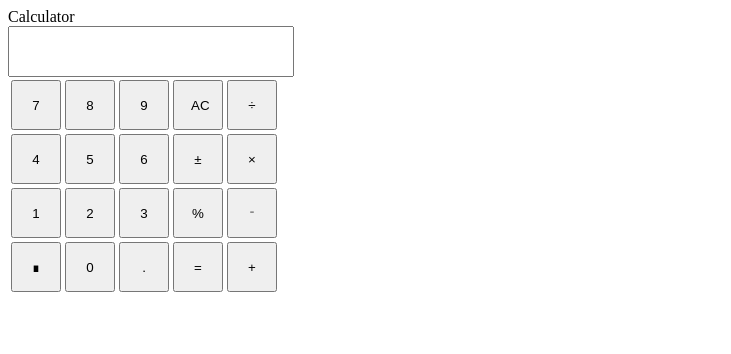
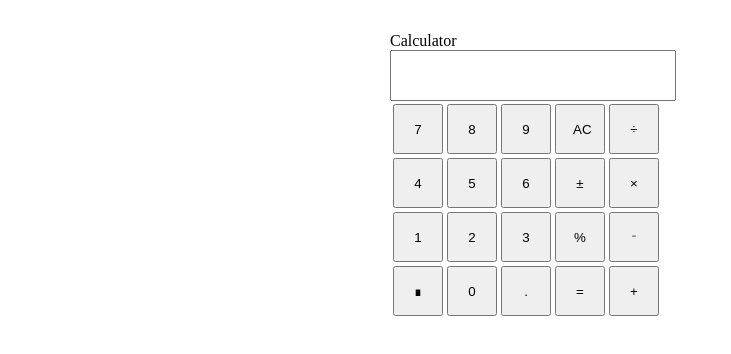
Before and after one commit to osivff/calculator, a plain HTML site: page index.html in a window 1280 px wide. Shown: the whole page, without its empty margins (0-731 px from the left). Drawn offline with Linux system fonts and the light colour scheme.

Commit message:
Center calculator

```diff
--- a/index.html
+++ b/index.html
@@ -7,6 +7,7 @@
     <title>Calculator | Oscar Fitch</title>
 </head>
 <body>
+    <main>
         <label for="text">Calculator</label> <br>
         <input type="text">
         <table>
@@ -39,7 +40,7 @@
                 <td><button>&#43;</button></td>
             </tr>
         </table>
-
+    </main>
     <script src="script.js"></script>
 </body>
 </html>
--- a/style.css
+++ b/style.css
@@ -1,3 +1,8 @@
+main {
+    width: 500px;
+    margin: 2rem auto;
+}
+
 button {
     height: 50px;
     width: 50px;
```
